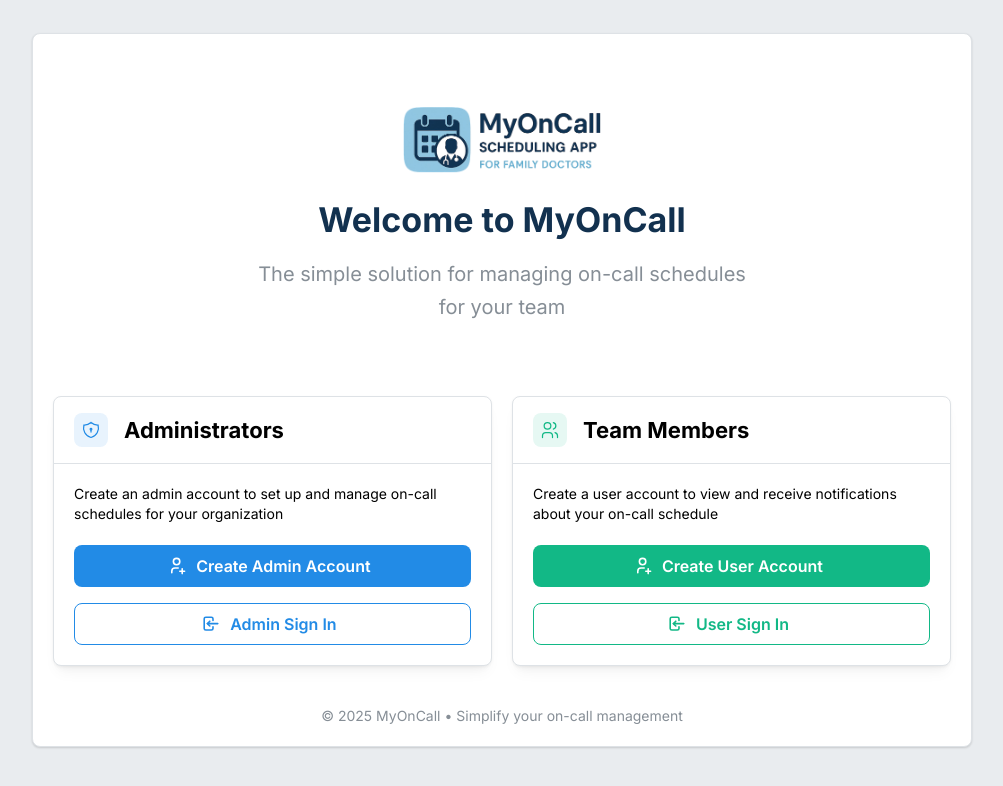
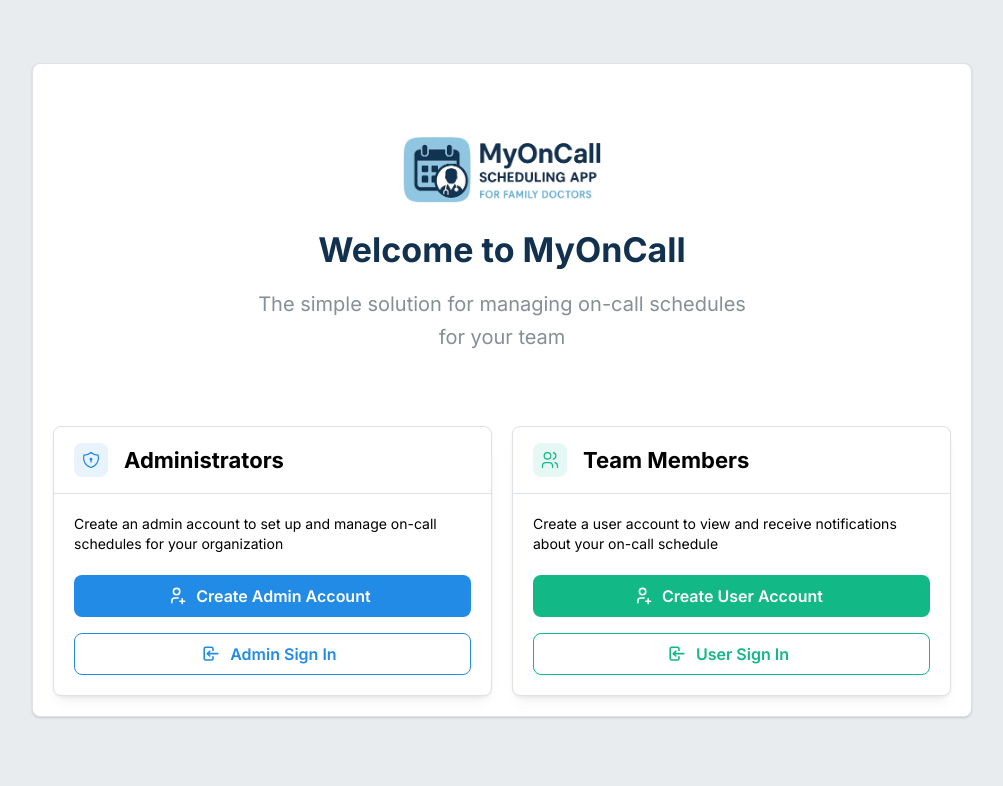
Before and after one commit to shelesteven/MyOnCall, a React (Vite) app in the folder react/my-on-call/: page / in a window 1280 px wide. Shown: the top 786 px of the page, without its empty margins (138-1141 px from the left). Built offline with nearby package versions, Linux system fonts and the light colour scheme.

Commit message:
Removed copyright

```diff
--- a/react/my-on-call/src/pages/index.jsx
+++ b/react/my-on-call/src/pages/index.jsx
@@ -68,12 +68,6 @@ export default function Index() {
             </Stack>
           </Card>
         </SimpleGrid>
-
-        <Box mt={40} ta="center">
-          <Text size="sm" c="dimmed">
-            © 2025 MyOnCall • Simplify your on-call management
-          </Text>
-        </Box>
       </Paper>
     </Container>
   );
```
